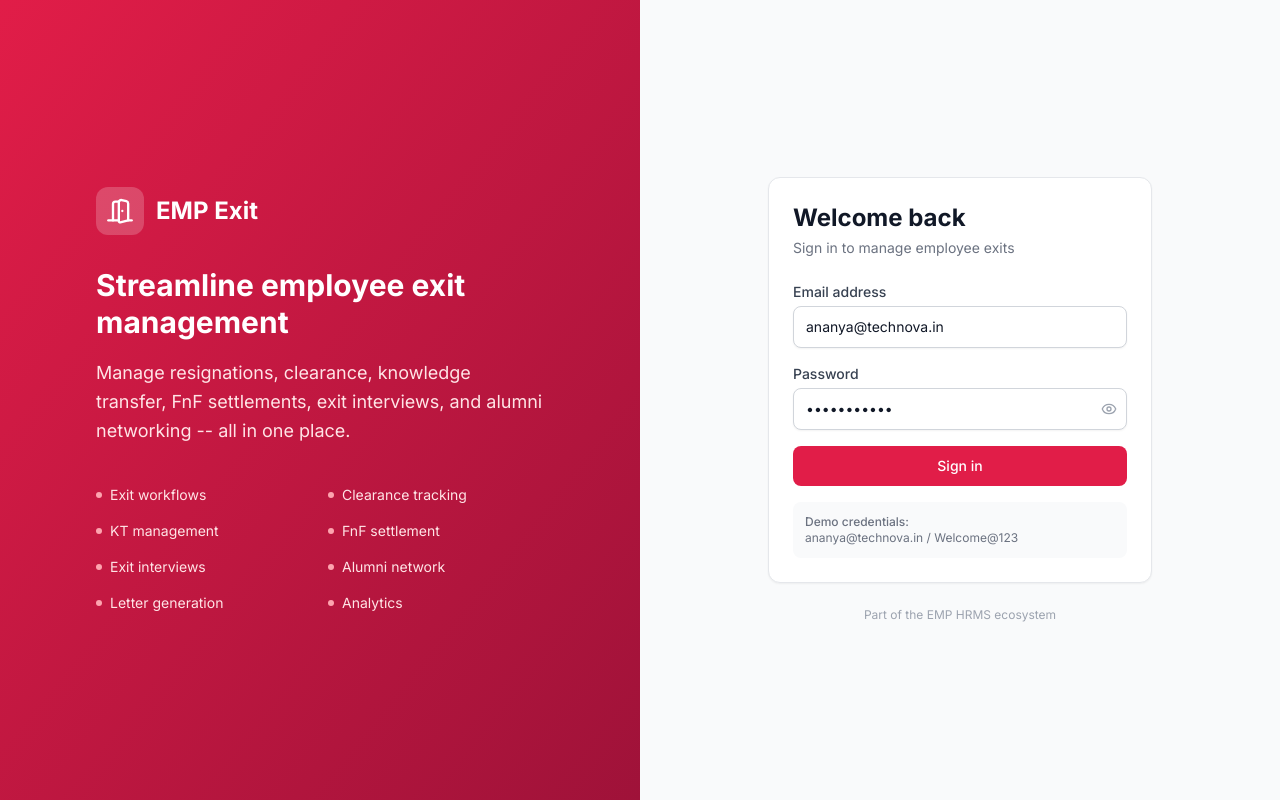
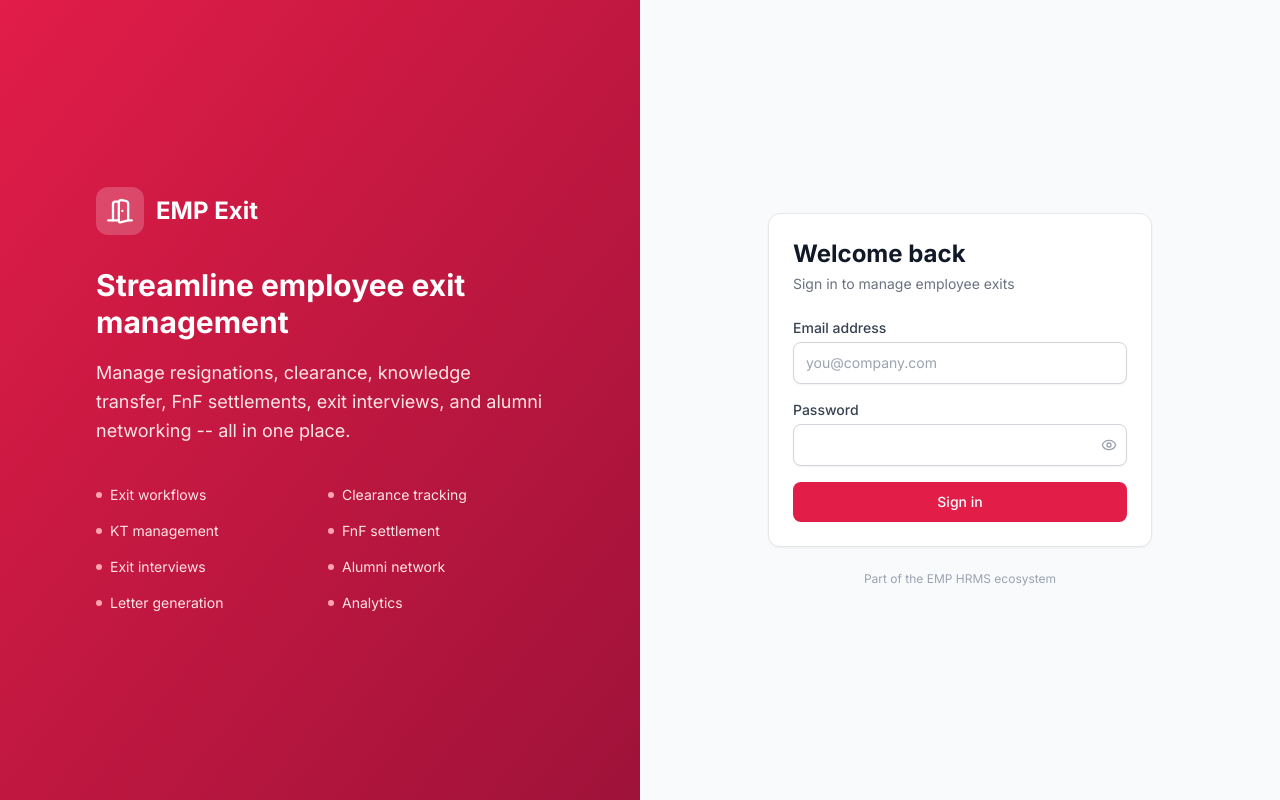
Before and after one commit to EmpCloud/emp-exit, a React (Vite) app in the folder packages/client/: page /login in a window 1280 px wide. Built offline with nearby package versions, Linux system fonts and the light colour scheme; no server answers.

Commit message:
security: remove default credentials and demo credentials hint from login page

```diff
--- a/packages/client/src/pages/auth/LoginPage.tsx
+++ b/packages/client/src/pages/auth/LoginPage.tsx
@@ -9,8 +9,8 @@
   const navigate = useNavigate();
   const loginMutation = useLogin();
   const login = useAuthStore((s) => s.login);
-  const [email, setEmail] = useState("ananya@technova.in");
-  const [password, setPassword] = useState("Welcome@123");
+  const [email, setEmail] = useState("");
+  const [password, setPassword] = useState("");
   const [showPassword, setShowPassword] = useState(false);
 
   async function handleSubmit(e: React.FormEvent) {
@@ -131,11 +131,6 @@
                 {loginMutation.isPending ? "Signing in..." : "Sign in"}
               </button>
             </form>
-
-            <div className="mt-4 rounded-lg bg-gray-50 p-3 text-xs text-gray-500">
-              <p className="font-medium">Demo credentials:</p>
-              <p>ananya@technova.in / Welcome@123</p>
-            </div>
           </div>
 
           <p className="mt-6 text-center text-xs text-gray-400">
```
